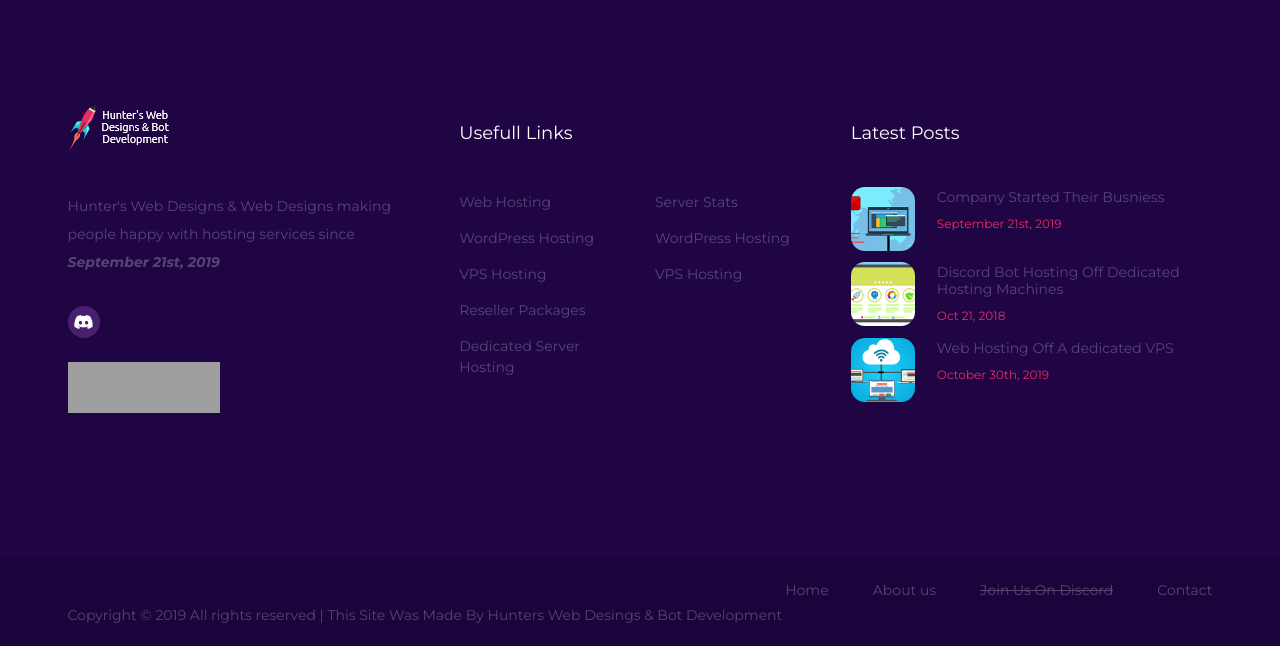
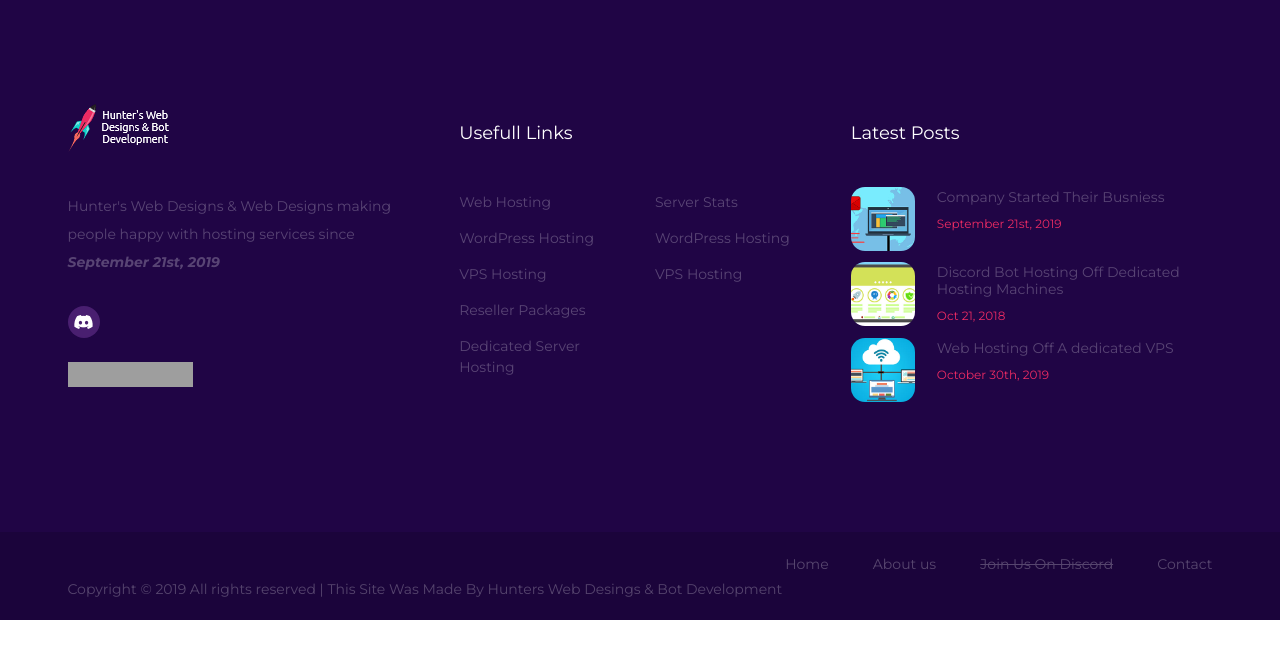
Before and after one commit to EastcoastHunter/Diamond-Services, a PHP site: page /about.html in a window 1280 px wide. Shown: the part 2538-3184 px from the top of the page. After the commit the page ends 3158 px from the top, so only its background shows below. Run offline with PHP 8.4, Linux system fonts and the light colour scheme; some libraries are stand-ins or nearby versions; grey boxes are pictures that could not be loaded.

Commit message:
Update style.css

```diff
--- a/css/style.css
+++ b/css/style.css
@@ -1718,9 +1718,9 @@ ol {
 br{
 	line-height: 100px;
 }
-.copyrighted-badge img{
+/* .copyrighted-badge img{
 	padding: auto;
 	margin:auto;
 	height: 3.2rem;
 	width: 9.5rem;
-}
+} */
```
